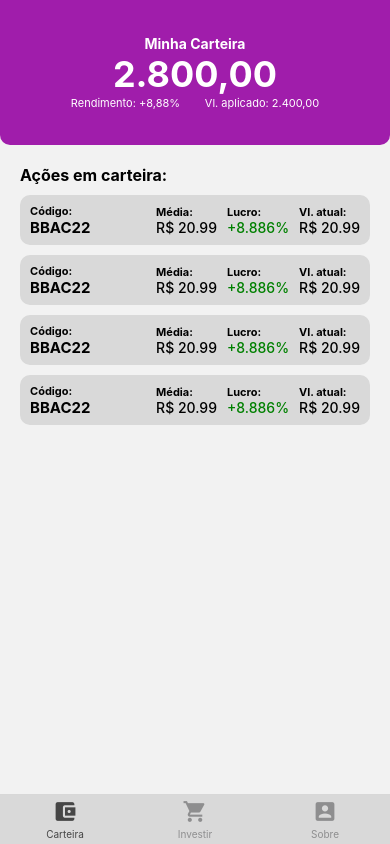
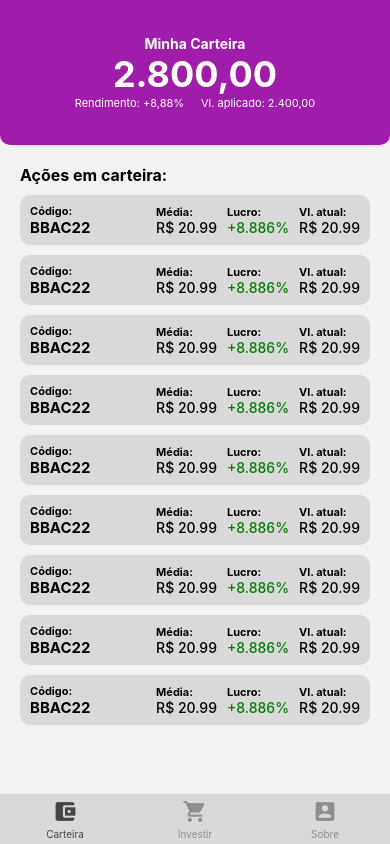
Before and after one commit to modinutidev/app-mercado-financeiro, a React Native app: screen /Carteira in a window 390 px wide. Built offline with nearby package versions, Linux system fonts and the light colour scheme.

Commit message:
Separado CSS Carteira

```diff
--- a/pages/Carteira/index.js
+++ b/pages/Carteira/index.js
@@ -1,38 +1,30 @@
 import React from 'react';
-import {StyleSheet, Text, View} from 'react-native';
+import {Text, View} from 'react-native';
 import {SafeAreaView} from 'react-native-safe-area-context';
-
+import {styles} from './styles';
 import Ativo from '../../components/Ativo';
 
 export default function Carteira() {
   return (
     <SafeAreaView>
-      <View
-        style={{
-          height: 145,
-          backgroundColor: '#A01DAB',
-          borderBottomLeftRadius: 10,
-          borderBottomRightRadius: 10,
-          alignItems: 'center',
-          justifyContent: 'center',
-        }}>
-        <Text style={resultado.tituloCarteira}>Minha Carteira</Text>
-        <Text style={resultado.valorCarteira}>2.800,00</Text>
-        <View
-          style={{
-            flexDirection: 'row',
-            width: '70%',
-            justifyContent: 'space-around',
-          }}>
-          <Text style={resultado.valorResumo}>Rendimento: +8,88%</Text>
-          <Text style={resultado.valorResumo}>Vl. aplicado: 2.400,00</Text>
+      <View style={styles.containerCarteira}>
+        <Text style={styles.tituloCarteira}>Minha Carteira</Text>
+        <Text style={styles.valorCarteira}>2.800,00</Text>
+
+        <View style={styles.containerResumo}>
+          <Text style={styles.valorResumo}>Rendimento: +8,88%</Text>
+          <Text style={styles.valorResumo}>Vl. aplicado: 2.400,00</Text>
         </View>
       </View>
 
       <View style={{padding: 20}}>
-        <Text style={{fontSize: 16, fontWeight: 'bold'}}>
-          Ações em carteira:
-        </Text>
+        <Text style={styles.tituloLista}>Ações em carteira:</Text>
+
+        <Ativo />
+        <Ativo />
+        <Ativo />
+        <Ativo />
+        <Ativo />
         <Ativo />
         <Ativo />
         <Ativo />
@@ -41,32 +33,3 @@ export default function Carteira() {
     </SafeAreaView>
   );
 }
-
-function styleText(size, weight, color) {
-  const style = StyleSheet.create({
-    styleText: {
-      fontSize: size,
-      fontWeight: weight,
-      color: color,
-    },
-  });
-  return style.styleText;
-}
-
-const resultado = StyleSheet.create({
-  tituloCarteira: {
-    fontSize: 14,
-    fontWeight: '700',
-    color: 'white',
-  },
-  valorResumo: {
-    fontSize: 11,
-    fontWeight: '400',
-    color: 'white',
-  },
-  valorCarteira: {
-    fontSize: 36,
-    fontWeight: '700',
-    color: 'white',
-  },
-});
--- /dev/null
+++ b/pages/Carteira/styles.js
@@ -0,0 +1,36 @@
+import {StyleSheet} from 'react-native';
+
+export const styles = StyleSheet.create({
+  containerCarteira: {
+    height: 145,
+    backgroundColor: '#A01DAB',
+    borderBottomLeftRadius: 10,
+    borderBottomRightRadius: 10,
+    alignItems: 'center',
+    justifyContent: 'center',
+  },
+  tituloCarteira: {
+    fontSize: 14,
+    fontWeight: 'bold',
+    color: 'white',
+  },
+  valorResumo: {
+    fontSize: 11,
+    fontWeight: 'normal',
+    color: 'white',
+  },
+  valorCarteira: {
+    fontSize: 36,
+    fontWeight: 'bold',
+    color: 'white',
+  },
+  tituloLista: {
+    fontSize: 16,
+    fontWeight: 'bold',
+  },
+  containerResumo: {
+    flexDirection: 'row',
+    width: '66%',
+    justifyContent: 'space-around',
+  },
+});
```
